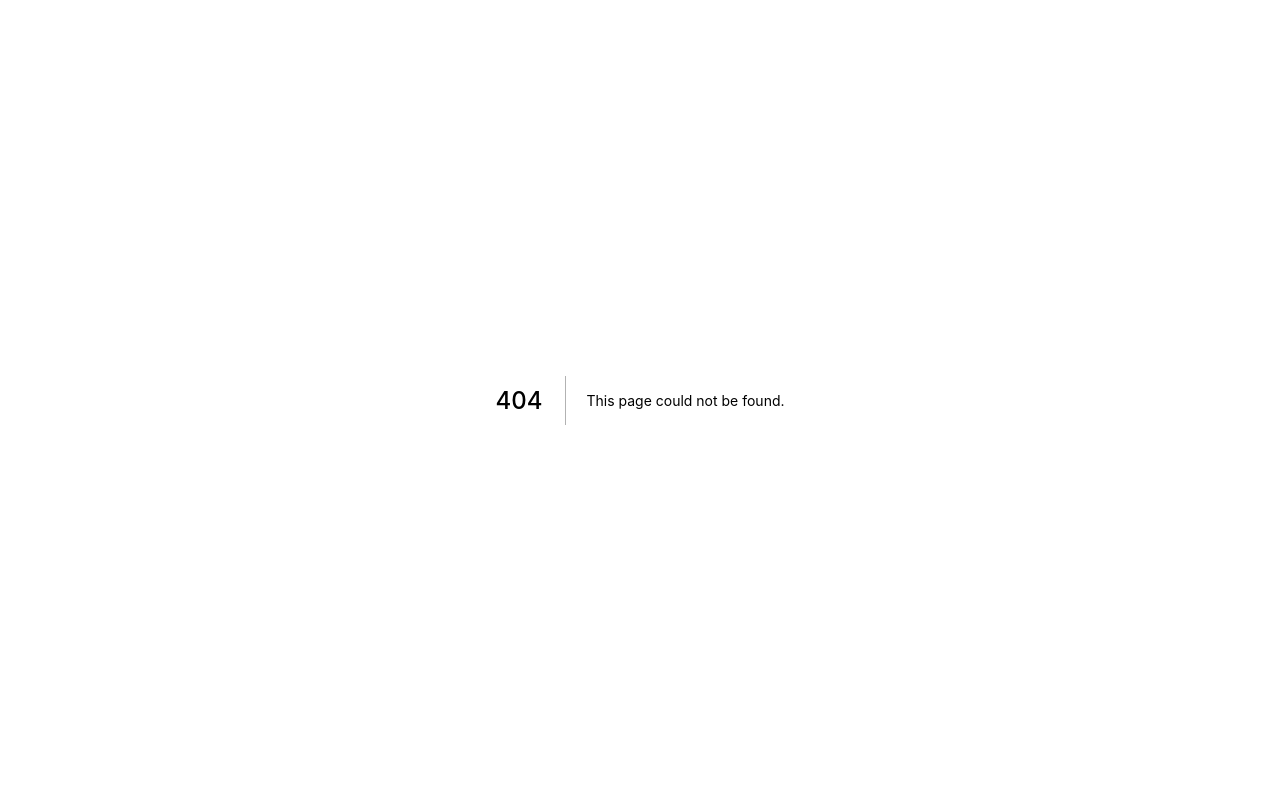
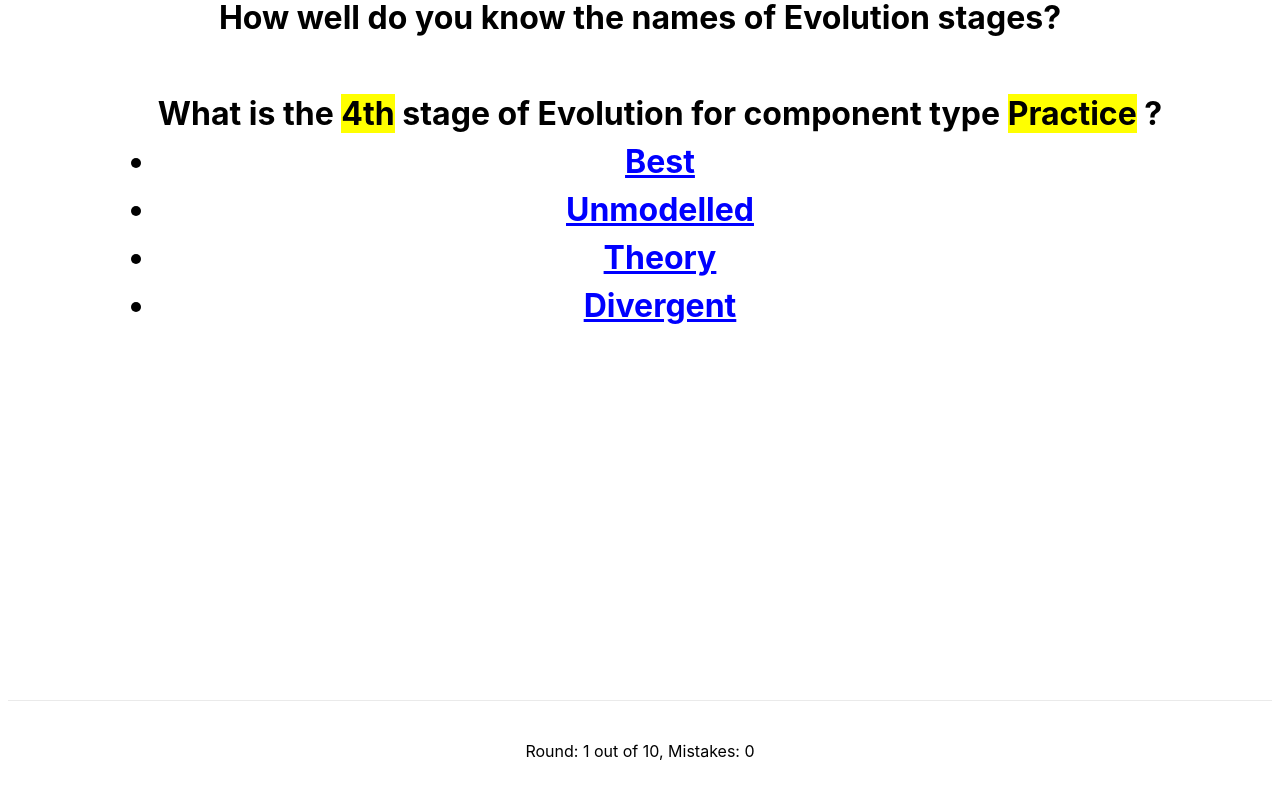
Before and after one commit to cdaniel/strategy-cycle, a Next.js app: page /componentstostages in a window 1280 px wide. Before the commit this address had no page. Built offline with nearby package versions, Linux system fonts and the light colour scheme.

Commit message:
Working game for checking evolution stage names.

```diff
--- /dev/null
+++ b/pages/componentstostages.js
@@ -0,0 +1,266 @@
+import Head from 'next/head'
+import {useState} from "react";
+import Link from 'next/link'
+
+
+
+
+
+
+
+
+
+export default function StageNameTester() {
+    function generateRandomInteger(max) {
+        return Math.floor(Math.random() * max);
+    };
+    const activities = ['Activity',
+        'Data',
+        'Practice',
+        'Knowledge'
+    ];
+
+    const activityStageNames = ['Genesis','Custom', 'Product (+Rental)', 'Commodity (+utility)'];
+    const dataStageNames = ['Unmodelled', 'Divergent', 'Convergent', 'Modelled'];
+    const practiceStageNames = ['Novel', 'Emerging', 'Good', 'Best'];
+    const knowledgeStageNames = ['Concept', 'Hypothesis', 'Theory', 'Universally Accepted'];
+
+    const allStageNames = activityStageNames.concat(dataStageNames).concat(practiceStageNames).concat(knowledgeStageNames);
+
+    const initialDataStructure = [];
+    for (let i = 0; i < allStageNames.length; i++){
+        let dataQuestionObject = {
+            stageName : allStageNames[i],
+            stageNumber : i % 4,
+            componentType : activities[Math.floor(i / 4)]
+        }
+        initialDataStructure.push(dataQuestionObject);
+    }
+
+
+
+    const [round, setRound] = useState(1);
+    const [mistakes, setMistakes] = useState(0);
+    const [unanswered, setUnanswered] = useState(initialDataStructure);
+    const [currentIdIndex, setCurrentIdIndex] = useState(generateRandomInteger(unanswered.length));
+    const [end, setEnd] = useState(false);
+
+    function onClickRight(event){
+        unanswered.splice(currentIdIndex, 1);
+        setUnanswered(unanswered);
+        setCurrentIdIndex(generateRandomInteger(unanswered.length));
+        if(round == 10){
+            setEnd(true);
+        }
+        setRound(round + 1);
+    }
+    function onClickWrong(event){
+        setCurrentIdIndex(generateRandomInteger(unanswered.length));
+        setMistakes(mistakes + 1);
+        if(round == 10){
+            setEnd(true);
+        }
+        setRound(round + 1);
+    }
+    function reset(event){
+        setRound(1);
+        setMistakes(0);
+        setEnd(false);
+        setUnanswered(initialDataStructure);
+        setCurrentIdIndex(generateRandomInteger(unanswered.length));
+    }
+
+
+    // Question consist of:
+    // * Activity Type
+    //         Activity Type can be selected only if there is at least one potential correct answer available.
+    // * Stage Number which indicated the correct answer.
+    //         The stage number and the correct answer must not repeat if they were identified as a correct answer
+    // * Three other distractors which arent the correct answer
+    //         Distractors must be different from the correct answer. Distractors should NOT use previously
+    //         chosen correct answers.
+    //
+    // To make this work, I need to track:
+    //     * number of available answers per activity. The starting point is 4.
+    //     * available correct answers per activity
+    //     * distractors - correct answers which requires storing correct answers.
+    function constructTheQuestion(){
+        const counters = ['1st', '2nd', '3rd', '4th'];
+
+        const rightAnswer = unanswered[currentIdIndex];
+
+        const availableAnswers = [...unanswered];
+        availableAnswers.splice(currentIdIndex, 1);
+        let linkStyle = {
+            color: "blue",
+            textDecoration: "underline",
+            cursor: "pointer"
+        };
+        let questionAnswers = [];
+        let index = generateRandomInteger(availableAnswers.length);
+        let answer = availableAnswers.splice(index, 1)[0];
+        questionAnswers.push(<li key='a31221'><a style={linkStyle} onClick={onClickWrong}>{answer.stageName}</a></li>);
+        index = generateRandomInteger(availableAnswers.length);
+        answer = availableAnswers.splice(index, 1)[0];
+        questionAnswers.push(<li key='b12412'><a  style={linkStyle} onClick={onClickWrong}>{answer.stageName}</a></li>);
+        index = generateRandomInteger(availableAnswers.length);
+        answer = availableAnswers.splice(index, 1)[0];
+        questionAnswers.push(<li key='c123'><a  style={linkStyle} onClick={onClickWrong}>{answer.stageName}</a></li>);
+        questionAnswers.push(<li key='d243'><a  style={linkStyle} onClick={onClickRight}>{rightAnswer.stageName}</a></li>);
+
+
+
+        let randomizedAnswers = questionAnswers.map((value) => ({ value, sort: Math.random() }))
+            .sort((a, b) => a.sort - b.sort)
+            .map(({ value }) => value);
+        return <h1 className="description">
+            <ul>What is the  <span style={{backgroundColor:"yellow"}}>{counters[rightAnswer.stageNumber]}</span>  stage of Evolution for component type  <span style={{backgroundColor:"yellow"}}>{rightAnswer.componentType}</span> ?
+                {randomizedAnswers}
+            </ul>
+        </h1>;
+    }
+
+    function returnDescription(){
+            let percentage = (10 - mistakes) * 10;
+            let resultColor = {
+                color: 'green'
+            }
+            if(percentage < 71){
+                resultColor.color = 'orange';
+            }
+            if(percentage < 51){
+                resultColor.color = 'red';
+            }
+
+            return <h1 className="description"> Your result: <b><span style={resultColor}>{percentage}</span>%</b>. &nbsp;
+                <a style={{
+                color: "blue",
+                textDecoration: "underline",
+                cursor: "pointer"
+                }} onClick={reset}>
+                    Try again!</a></h1>;
+    }
+
+  let quizz = null;
+    if(!end){
+        quizz = constructTheQuestion();
+    } else {
+        quizz = returnDescription();
+    }
+  return (
+    <div className="container">
+      <Head>
+        <title>Strategy Cycle Learning Aid</title>
+      </Head>
+
+      <main>
+        <h1 className="title">
+          How well do you know the names of Evolution stages?
+        </h1>
+
+          {quizz}
+
+        <div className="grid">
+
+        </div>
+      </main>
+
+      <footer>
+        Round: {round <= 10 ? round : 10} out of 10, Mistakes: {mistakes}
+      </footer>
+
+      <style jsx>{`
+        .container {
+          min-height: 100vh;
+          padding: 0 0.5rem;
+          display: flex;
+          flex-direction: column;
+          justify-content: center;
+          align-items: center;
+        }
+
+        main {
+          //padding: 5rem 0;
+          flex: 1;
+          display: flex;
+          flex-direction: column;
+          justify-content: center;
+          align-items: center;
+        }
+
+        footer {
+          width: 100%;
+          height: 100px;
+          border-top: 1px solid #eaeaea;
+          display: flex;
+          justify-content: center;
+          align-items: center;
+        }
+
+
+
+        .title a {
+          color: #0070f3;
+          text-decoration: none;
+        }
+
+
+        .title {
+          margin: 0;
+          line-height: 1.15;
+          fontSize: 4rem;
+        }
+
+        .title,
+        .description {
+          text-align: center;
+        }
+
+        .description {
+          line-height: 1.5;
+          fontSize: 1.5rem;
+        }
+
+
+        .grid {
+          display: flex;
+          align-items: center;
+          justify-content: center;
+          flex-wrap: wrap;
+          flex: 1 1 100% ;
+          max-width: 60vw;
+          max-height: 60vh;
+          min-height: 300px;
+          height: 60vh;
+          aspect-ratio: 1/1;
+        }
+
+        .logo {
+          height: 1em;
+        }
+
+        @media (max-width: 600px) {
+          .grid {
+            width: 100%;
+            flex-direction: column;
+          }
+        }
+      `}</style>
+
+      <style jsx global>{`
+        html,
+        body {
+          padding: 0;
+          margin: 0;
+          font-family: -apple-system, BlinkMacSystemFont, Segoe UI, Roboto,
+            Oxygen, Ubuntu, Cantarell, Fira Sans, Droid Sans, Helvetica Neue,
+            sans-serif;
+        }
+
+        * {
+          box-sizing: border-box;
+        }
+      `}</style>
+    </div>
+  )
+}
```
